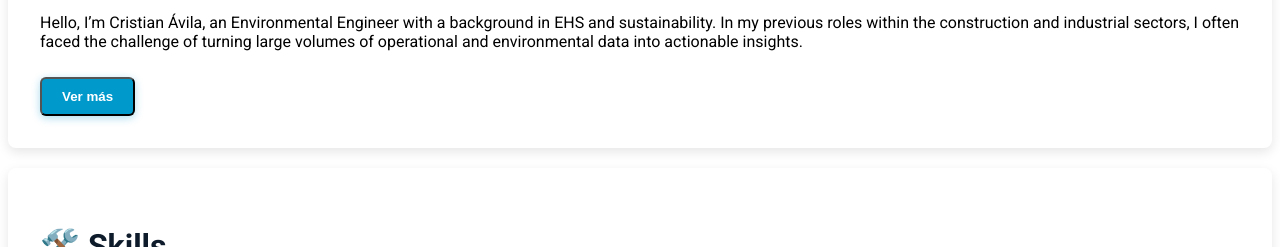
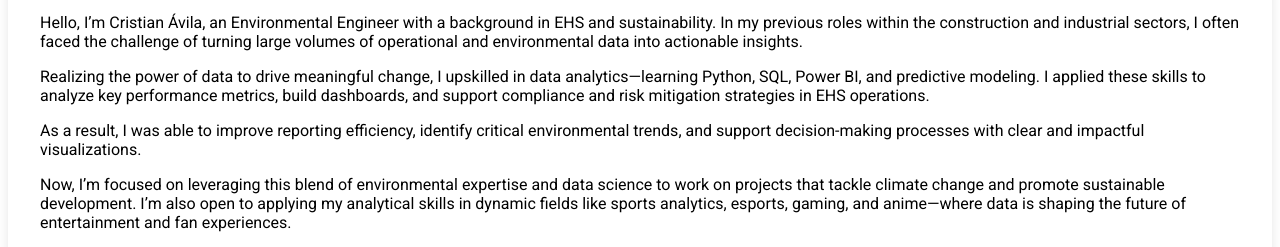
Before and after one commit to crstnvl/crstnvl.github.io, a plain HTML site: page index.html in a window 1280 px wide. Both pictures are taken after a click on the button "Ver más". Shown: the part 553-800 px from the top of the page. Drawn offline with nearby package versions, Linux system fonts and the light colour scheme.

Commit message:
Update index.html

```diff
--- a/index.html
+++ b/index.html
@@ -168,5 +168,22 @@
     <script>
         AOS.init();
     </script>
+
+    <script>
+document.getElementById('toggle-about').onclick = function() {
+    var shortDiv = document.getElementById('about-short');
+    var fullDiv = document.getElementById('about-full');
+    var btn = document.getElementById('toggle-about');
+    if (fullDiv.style.display === "none") {
+        shortDiv.style.display = "none";
+        fullDiv.style.display = "block";
+        btn.textContent = "Ver menos";
+    } else {
+        shortDiv.style.display = "block";
+        fullDiv.style.display = "none";
+        btn.textContent = "Ver más";
+    }
+};
+</script>
 </body>
 </html>
```
